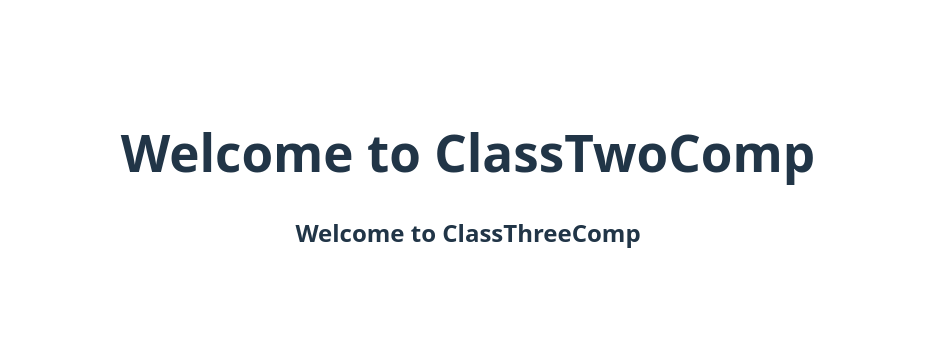
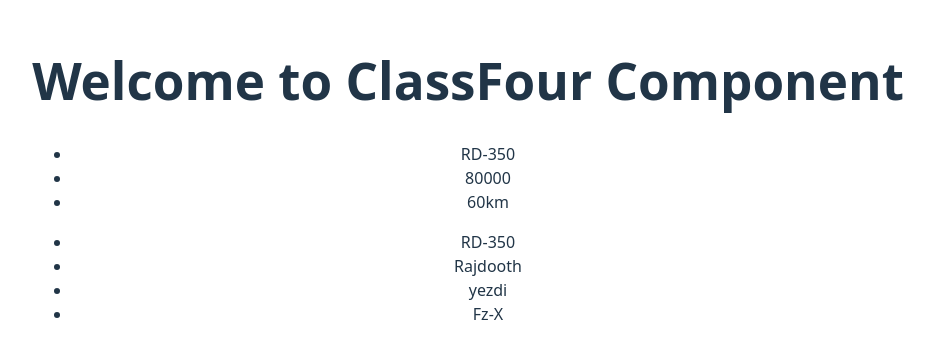
Before and after one commit to pavankumar2974/React-Js, a React (Vite) app in the folder app/: page / in a window 1280 px wide. Shown: the part 220-578 px from the top of the page, without its empty margins (172-1106 px from the left). Built offline with nearby package versions, Linux system fonts and the light colour scheme.

Commit message:
React-js

```diff
--- a/app/src/App.jsx
+++ b/app/src/App.jsx
@@ -6,6 +6,7 @@ import './App.css'
 // import ClassOneComp from './Component/ClassOneComp'
 import ClassObjComp from './Component/ClassObjComp'
 import ClassTwoComp, { ClassThreeComp } from './Component/ClassTwoComp'
+import ClassFourComp from './Component/ClassFourComp'
 
 function App() {
   const [count, setCount] = useState(0)
@@ -16,8 +17,9 @@ function App() {
         {/* <ClassComp /> */}
 {/* <ClassOneComp/> */}
 {/* <ClassObjComp/> */}
-<ClassTwoComp/>
-<ClassThreeComp/>
+{/* <ClassTwoComp/>
+<ClassThreeComp/> */}
+<ClassFourComp/>
       </div>
     </>
   )
--- /dev/null
+++ b/app/src/Component/ClassFourComp.jsx
@@ -0,0 +1,35 @@
+import { Component } from "react";
+
+class ClassFourComp extends Component{
+    constructor(){
+        super();
+        this.state={
+            message:"Welcome to ClassFour Component",
+            bike:{
+                bname:"RD-350",
+                bprice:"80000",
+                bmilage:"60km",
+            },
+            bikes:[
+                "RD-350",
+                "Rajdooth",
+                "yezdi",
+                "Fz-X",
+            ]
+        }
+    }
+    render(){
+        const {message,bike,bikes}=this.state
+        return <div>
+            <h1>{message}</h1>
+            <ul>
+                {Object.values(bike).map((val,i)=>{return<li key={i}>{val}</li>})}
+            </ul>
+            <ul>
+                {Object.values(bikes).map((val,i)=>{return<li key={i}>{val}</li>})}
+            </ul>
+        </div>
+    }
+
+}
+export default ClassFourComp;
```
